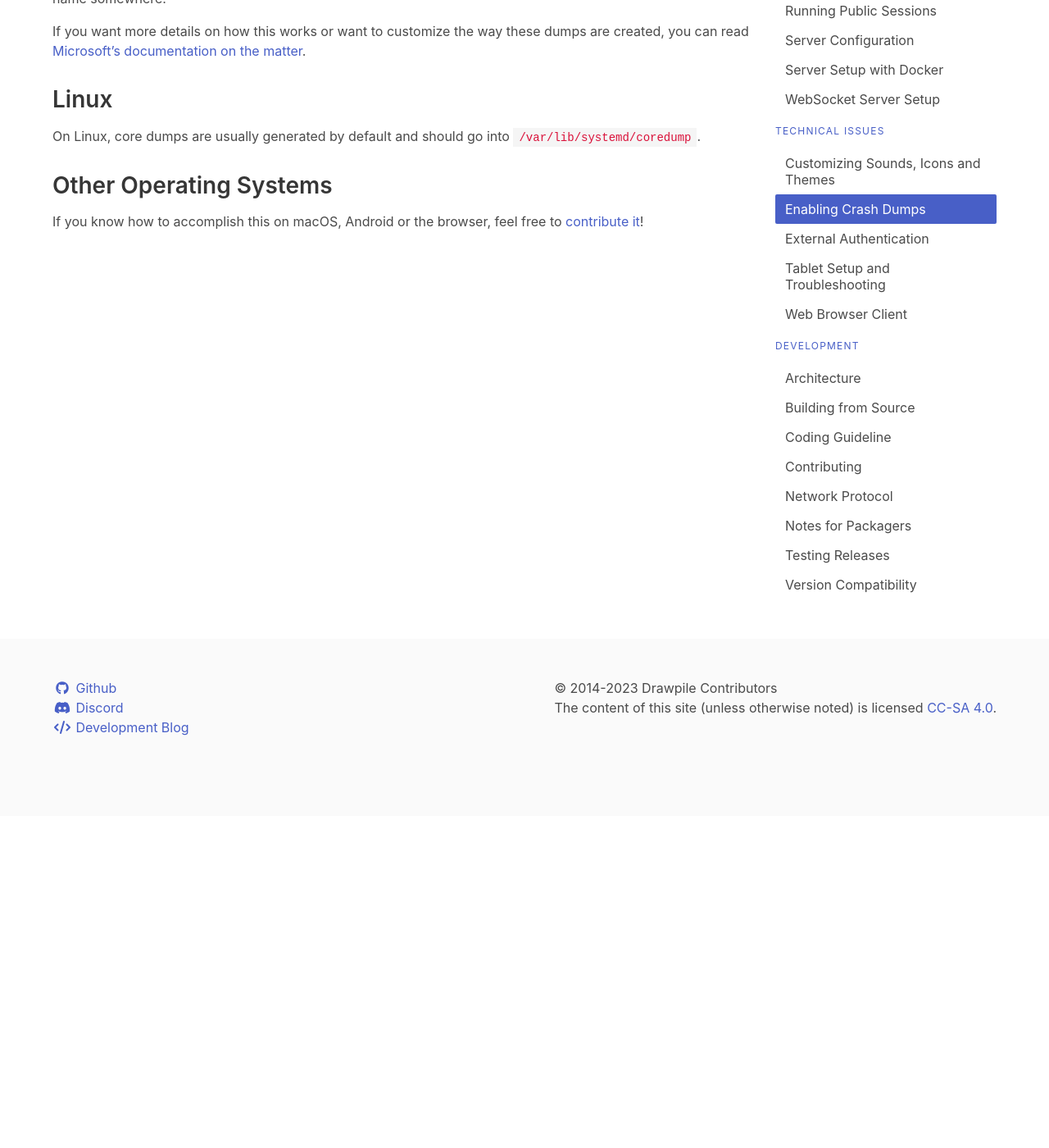
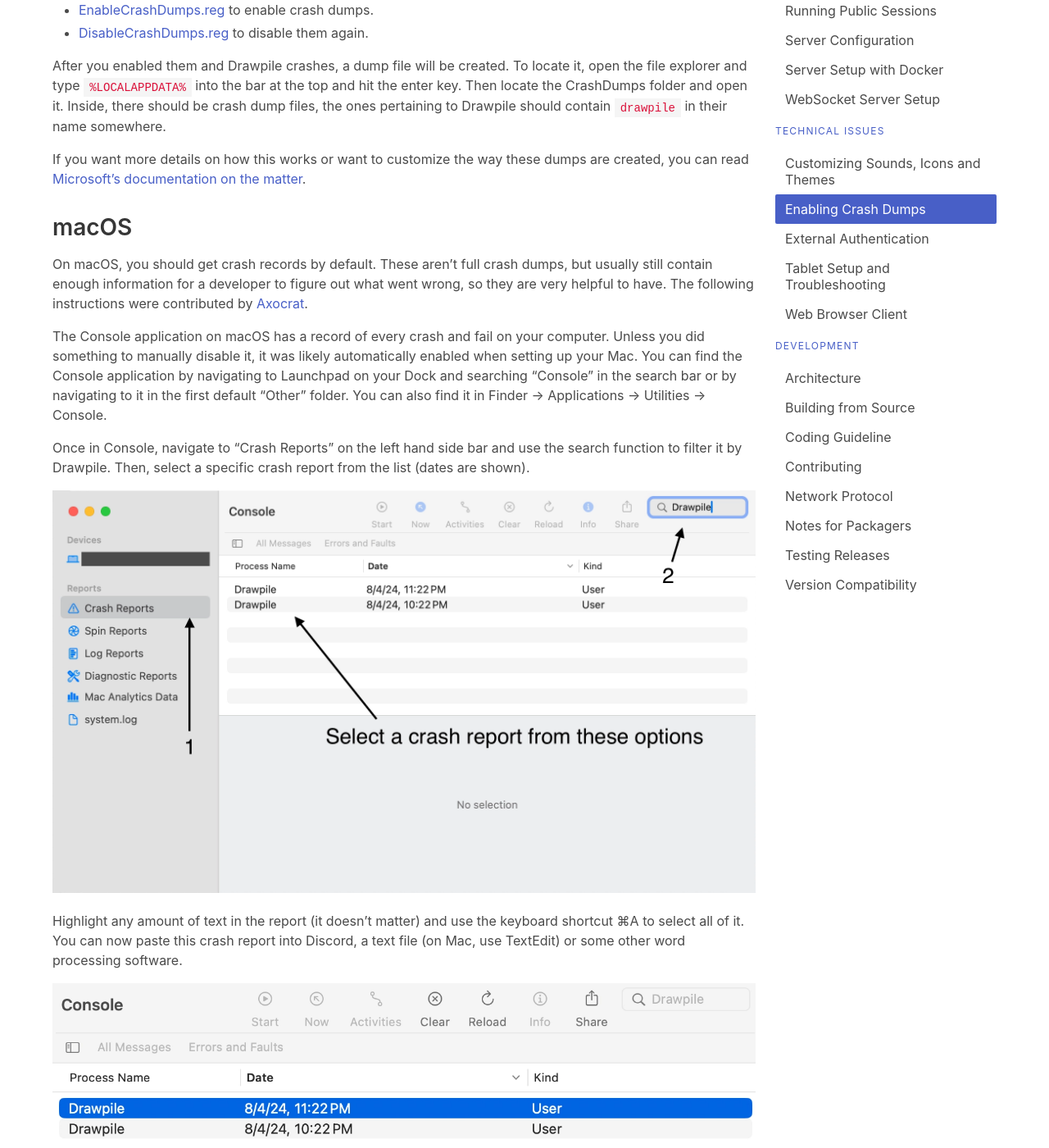
Before and after one commit to drawpile/drawpile.github.io, a Jekyll site: the page built from help/tech/crashdumps.markdown, in a window 1280 px wide and 1400 px high, scrolled down 705 px. Shown: the whole window at 82% size. Built offline with Jekyll 4.4.1, drawn with Linux system fonts in a browser that asks for light colours; before the commit the page ends 1700 px from its top, so only the background shows below that; some of the changed text lies outside the part shown.

Commit message:
Add crash dump instructions for macOS
Provided by Axocrat. They're really more crash reports or traces, but
still very useful.

```diff
--- a/help/tech/crashdumps.markdown
+++ b/help/tech/crashdumps.markdown
@@ -13,6 +13,9 @@
 
 Note that you have to enable crash dumps in advance. Any information about crashes that happened before that are lost to time.
 
+* Table of contents
+{:toc}
+
 ## Windows
 
 You can use the following registry scripts to enable and disable crash report generation. Download these files (there's a download button at the top-right), then double-click on them to execute them.
@@ -24,6 +27,20 @@
 
 If you want more details on how this works or want to customize the way these dumps are created, you can read [Microsoft's documentation on the matter](https://learn.microsoft.com/en-us/windows/win32/wer/collecting-user-mode-dumps){:target="_blank"}.
 
+## macOS
+
+On macOS, you should get crash records by default. These aren't full crash dumps, but usually still contain enough information for a developer to figure out what went wrong, so they are very helpful to have. The following instructions were contributed by [Axocrat](https://twitter.com/axocract){:target="_blank"}.
+
+The Console application on macOS has a record of every crash and fail on your computer. Unless you did something to manually disable it, it was likely automatically enabled when setting up your Mac. You can find the Console application by navigating to Launchpad on your Dock and searching "Console" in the search bar or by navigating to it in the first default “Other” folder. You can also find it in Finder → Applications → Utilities → Console.
+
+Once in Console, navigate to "Crash Reports" on the left hand side bar and use the search function to filter it by Drawpile. Then, select a specific crash report from the list (dates are shown).
+
+![Console application with a list of crash reports]({{ "/assets/img/help/crashdumpsmacos1.webp" | relative_url }})
+
+Highlight any amount of text in the report (it doesn't matter) and use the keyboard shortcut ⌘A to select all of it. You can now paste this crash report into Discord, a text file (on Mac, use TextEdit) or some other word processing software.
+
+![A single crash report selected in the Console application]({{ "/assets/img/help/crashdumpsmacos2.webp" | relative_url }})
+
 ## Linux
 
 On Linux, core dumps are usually generated by default and should go into `/var/lib/systemd/coredump`.
```
Also changed, not shown: assets/img/help/crashdumpsmacos1.webp (added), assets/img/help/crashdumpsmacos2.webp (added).
